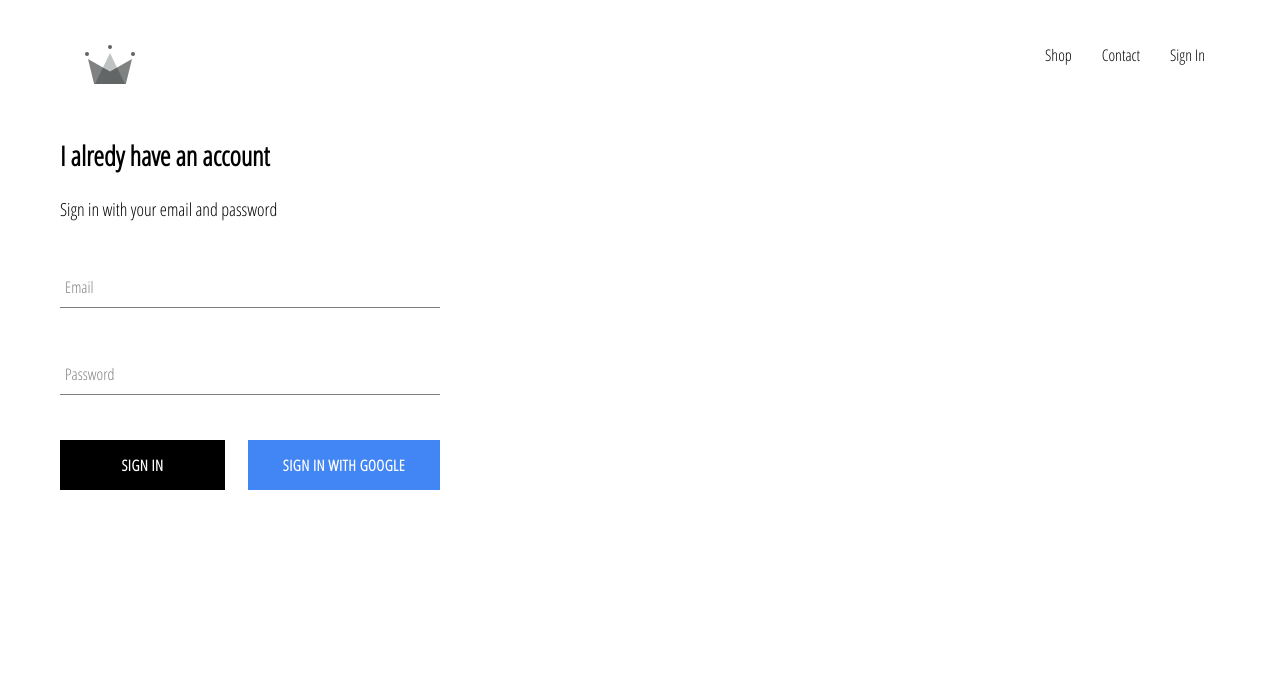
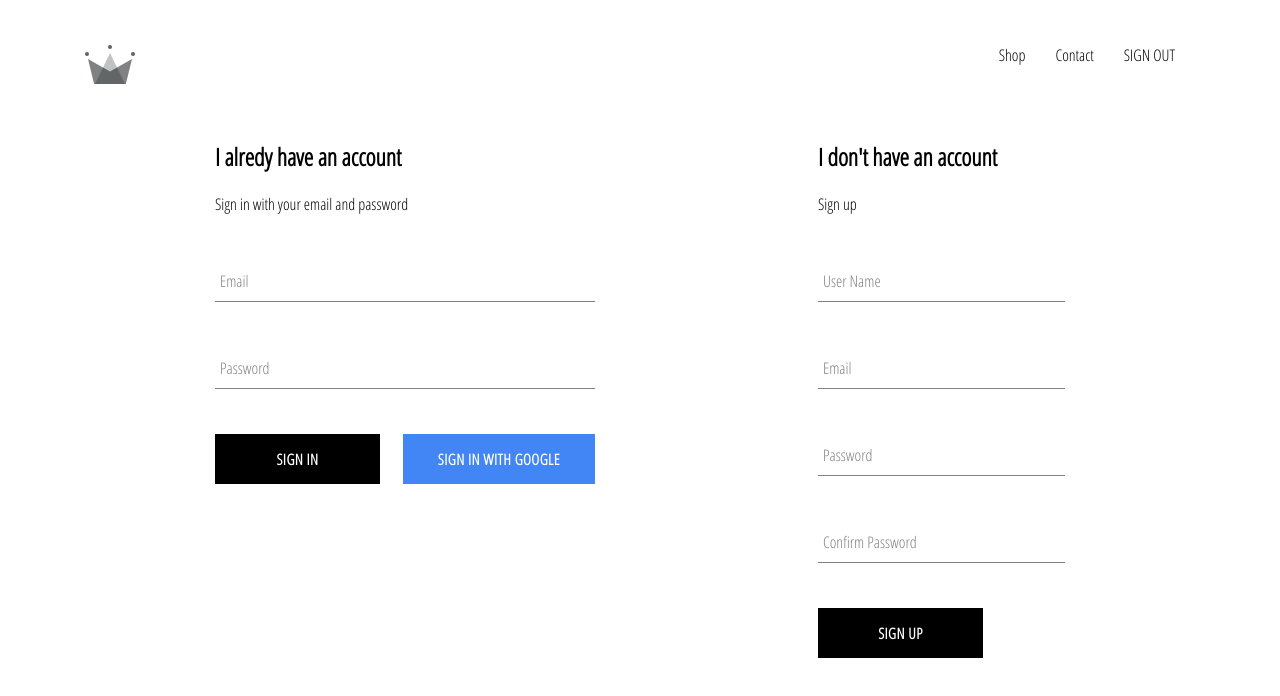
Before and after one commit to Anas10895/E-commerce, a React (Create React App) app in the folder ec/: page /signin in a window 1280 px wide. Shown: the top 696 px of the page. Built offline with nearby package versions, Linux system fonts and the light colour scheme; no server answers.

Commit message:
implment user sign up with email and password on firebase

```diff
--- a/ec/src/App.js
+++ b/ec/src/App.js
@@ -6,7 +6,7 @@ import HomePage from './pages/homepage/homepage-component'
 import ShopPage from './pages/shop/shop.component'
 import Header from "./components/header/header.component.jsx"
 import SignInAndSignUp from './components/sign-in-and-sign-up/sign-in-and-sign-up.component'
-import {auth} from './firebase/firebase.utils'
+import {auth, createUserProfileDocument} from './firebase/firebase.utils'
 
 
 export default class App extends React.Component {
@@ -14,16 +14,39 @@ export default class App extends React.Component {
   super();
 
     this.state={
-  curentUsers:null,
+  currentUser:null,
   }
   };
+  //when the user log out set unsubscribeFromAuth to null when componentWillUnmount
   unsubscribeFromAuth = null;
 
 
-  componentDidMount(){
-    this.unsubscribeFromAuth = auth.onAuthStateChanged(user => {
-      this.setState({curentUsers: user})
+  componentDidMount() {
+    this.unsubscribeFromAuth = auth.onAuthStateChanged(async userAuth => {
+      if (userAuth) {
+        const userRef = await createUserProfileDocument(userAuth);
+
+        userRef.onSnapshot(snapShot => {
+          this.setState({
+            currentUser: {
+              id: snapShot.id,
+              ...snapShot.data()
+            }
+
+          })
+          // console.log(this.state);
+
+        })
+      }
+      // if the user logout we set cuernt user to null with value we are getting from userAuth
+        this.setState({
+          currentUser:{userAuth}
+        })
+
+
     })
+
+
   }
 
   componentWillUnmount(){
@@ -32,7 +55,7 @@ export default class App extends React.Component {
   render() {
     return (
       <div>
-      <Header user = {this.state.curentUsers}/>
+      <Header currentUser = {this.state.currentUser}/>
       <Switch>
       <Route exact  path='/' component={HomePage} />
       <Route  path='/shop' component={ShopPage} />
--- a/ec/src/components/header/header.component.jsx
+++ b/ec/src/components/header/header.component.jsx
@@ -4,7 +4,7 @@ import {auth} from '../../firebase/firebase.utils'
 import {ReactComponent as Logo} from "../../assets/crown.svg"
 import "./header.styles.scss"
 
-const Header = ({user}) => {
+const Header = ({currentUser}) => {
     return <div className="header">
     <Link className="logo-container" to="/">
         <Logo className="logo"/>
@@ -20,9 +20,13 @@ const Header = ({user}) => {
 
         Contact
     </Link>
-    {!user  ? <Link className="option" to="/signin"> Sign In</Link> :<div onClick={() => {auth.signOut()}}><Link className="option" to="/"> Sign Out</Link></div> }
+    {currentUser   ? <div className='option' onClick={() => auth.signOut()}> SIGN OUT </div>
+    :
+     <Link className="option" to="/signin"> Sign In</Link>  }
 
+    <div className="option">{currentUser  ? currentUser.displayName  :null}</div>
 
+    {console.log(currentUser)}
     </div>
     </div>
 }
--- a/ec/src/components/sign-in-and-sign-up/sign-in-and-sign-up.component.jsx
+++ b/ec/src/components/sign-in-and-sign-up/sign-in-and-sign-up.component.jsx
@@ -5,7 +5,7 @@ import SignUp from "../sign-up/sign-up.component"
 const SignInAndSignUp = () => {
     return <div className="sign-in-and-sign-up">
 <SignIn/>
-{/* <SignUp/> */}
+<SignUp/>
     </div>
 }
 export default SignInAndSignUp;
--- a/ec/src/components/sign-in-and-sign-up/sign-in-and-sign-up.styles.scss
+++ b/ec/src/components/sign-in-and-sign-up/sign-in-and-sign-up.styles.scss
@@ -1,8 +1,6 @@
-.sign-in-and-sign-up
-{
-    width: 60%;
-    height: 5%;
+.sign-in-and-sign-up {
+    width: 850px;
     display: flex;
     justify-content: space-between;
-    font-size: 18px;
-}
+    margin: 30px auto;
+  }
--- a/ec/src/components/sign-in/sign-in.component.jsx
+++ b/ec/src/components/sign-in/sign-in.component.jsx
@@ -27,7 +27,6 @@ class SignIn extends React.Component {
         this.setState({[name]: value})
     }
     render() {
-        console.log(this.state)
         return (
           <div className="sign-in" onSubmit={this.handleSubmit}>
             <h2>I alredy have an account</h2>
--- a/ec/src/components/sign-in/sign-in.styles.scss
+++ b/ec/src/components/sign-in/sign-in.styles.scss
@@ -1,11 +1,12 @@
 .sign-in{
-    width: 380px;
     display: flex;
     flex-direction: column;
+    width: 380px;
 
-    .title{
-        margin: 10px 0;
+    .title {
+      margin: 10px 0;
     }
+
     .buttons{
         display: flex;
     justify-content: space-between;
--- a/ec/src/components/sign-up/sign-up.component.jsx
+++ b/ec/src/components/sign-up/sign-up.component.jsx
@@ -1,47 +1,91 @@
 import React from 'react'
 import FormInput from "../form/form-input.component"
 import CustomButton from '../custom-button/custom-button.component'
+import {auth, createUserProfileDocument} from '../../firebase/firebase.utils'
 
 class SignUp extends React.Component {
     constructor(props){
         super(props);
         this.state={
+            displayName:"",
             email:"",
             password:"",
-            userName:"",
+            confirmPassword:"",
 
 
         }
     }
 
-    handleSubmit = event => {
+    handleSubmit =async event => {
         event.preventDefault();
+        const {displayName, email,password,confirmPassword} =this.state;
+        if (password !== confirmPassword){
+            alert("passowrds don't match")
+            return;
+        }
+        try {
+            const {user} = await auth.createUserWithEmailAndPassword(
+                email,
+                 password
+                 );
 
-        this.setState({email:"" ,password:"", userName:"" })
+          await  createUserProfileDocument(user , {displayName})
+          this.setState({
+            displayName:"",
+            email:"",
+            password:"",
+            confirmPassword:"",
+          })
+        } catch (error) {
+            console.log(error)
+
+        }
+
     }
 
     handleChange = event => {
         const {value, name} = event.target;
         this.setState({[name]: value})
+        // console.log(this.state);
+
     }
     render() {
-        console.log(this.state)
+const {displayName, email,password,confirmPassword} =this.state;
+        return (
+            <div className="sign-up" >
 
-        return (
-            <div className="sign-in" onSubmit= {this.handleSubmit}>
+            <h2 className="title">I don't have an account</h2>
+            <span>Sign up </span>
+            <form className="sgin-up-form" onSubmit= {this.handleSubmit}>
 
-            <h2>I don't have an account</h2>
-            <span>Sign up </span>
-            <form>
-            <FormInput name="userName"  label="User Name"value={this.state.userName} onChange={this.handleChange} required></FormInput>
+            <FormInput
+            name="displayName"
+              label="User Name"
+              value={displayName}
+               onChange={this.handleChange}
+               required/>
 
 
 
-            <FormInput name="email" label="Email" value={this.state.email} onChange={this.handleChange} required></FormInput>
+            <FormInput name="email"
+             label="Email"
+              value={email}
+              onChange={this.handleChange}
+              required/>
 
-            <FormInput name="password" label="Password" type="password" value={this.state.password} onChange={this.handleChange} required></FormInput>
+            <FormInput name="password"
+            label="Password"
+             type="password"
+              value={password}
+              onChange={this.handleChange}
+              required/>
 
-            <FormInput name="password" label="Confirm Password" type="password" value={this.state.password} onChange={this.handleChange} required></FormInput>
+            <FormInput name="confirmPassword"
+            label="Confirm Password"
+            type="password"
+             value={confirmPassword}
+              onChange={this.handleChange}
+              required/>
 
             <CustomButton type="submit">Sign Up </CustomButton>
             </form>
--- a/ec/src/components/sign-up/sign-up.styles.scss
+++ b/ec/src/components/sign-up/sign-up.styles.scss
@@ -1,8 +1,9 @@
-.sign-in{
-    width: 30vw;
-    display: flex;
-    flex-direction: column;
-    .title{
-        margin: 10px 0;
-    }
+.sign-up {
+  display: flex;
+  flex-direction: column;
+  width: 380px;
+
+  .title {
+    margin: 10px 0;
+  }
 }
--- a/ec/src/firebase/firebase.utils.js
+++ b/ec/src/firebase/firebase.utils.js
@@ -12,6 +12,36 @@ const config = {
     appId: "1:355485720829:web:f28eeae381b84bec485e94",
     measurementId: "G-J2VYZBGDKK"
   };
+  // we take the user and any other data we may need and storet in the database
+  export const createUserProfileDocument = async (userAuth, additionalData) => {
+    if (!userAuth) return;
+
+    const userRef = firestore.doc(`users/${userAuth.uid}`);
+    //we use the snapShot to serach in the database for the user
+    const snapShot = await userRef.get();
+
+    // if we did not find the user in our database
+    // create a user with field specified here which we will take form the authenticated user reference (userAuth)
+    if (!snapShot.exists) {
+      const { displayName, email } = userAuth;
+      const createdAt = new Date();
+      try {
+        await userRef.set({
+          displayName,
+          email,
+          createdAt,
+
+          ...additionalData
+        });
+      } catch (error) {
+        console.log('error creating user', error.message);
+      }
+    }
+  return userRef;
+
+  }
+
+
   firebase.initializeApp(config);
   console.log(firebase.app().name);
 
@@ -22,7 +52,7 @@ const config = {
   const provider = new firebase.auth.GoogleAuthProvider();
 
   // set custom parameters for signin popup
-  provider.setCustomParameters({prompt: 'select_account'});
+  provider.setCustomParameters({ prompt: 'select_account' });
   export const signInWithGoogle = () => auth.signInWithPopup(provider);
 
   export default firebase;
```
